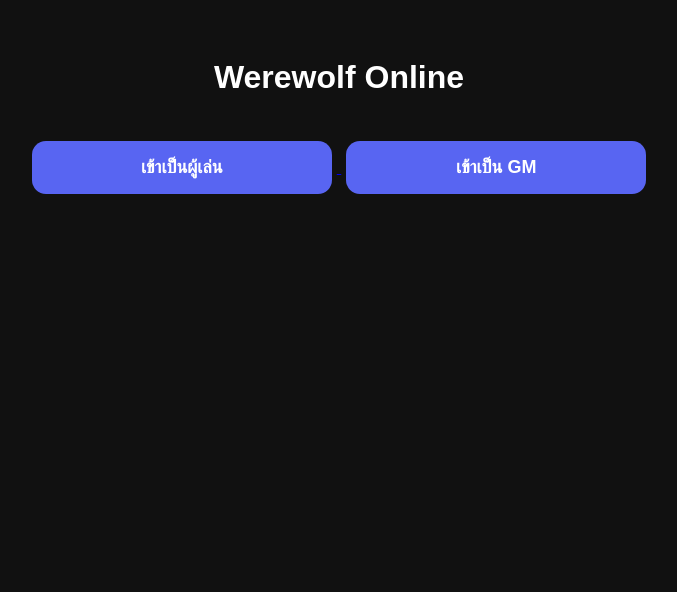
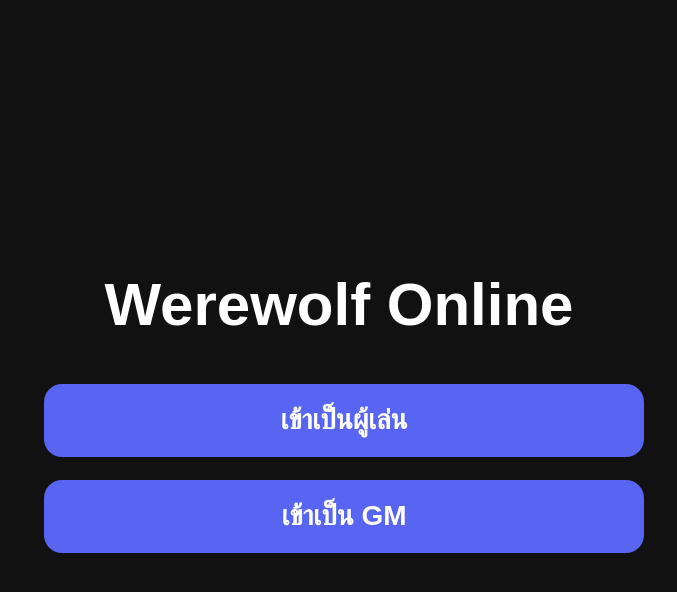
Before and after one commit to tanawutmalirum29-ux/werewolf-online, a website: page public/index.html in a window 1280 px wide. Shown: the whole page, without its empty margins (301-978 px from the left). Drawn offline with nearby package versions, Linux system fonts and the light colour scheme; no server answers.

Commit message:
Update index.html

```diff
--- a/public/index.html
+++ b/public/index.html
@@ -2,6 +2,14 @@
 <html>
 
 <head>
+
+  <meta charset="UTF-8">
+
+  <!-- สำคัญมาก -->
+  <meta
+    name="viewport"
+    content="width=device-width, initial-scale=1.0"
+  >
 
   <title>Werewolf Game</title>
 
@@ -9,45 +17,84 @@
 
   <style>
 
+    *{
+      box-sizing:border-box;
+
+      /* ปิดการคัดลอก */
+      user-select:none;
+      -webkit-user-select:none;
+      -webkit-touch-callout:none;
+    }
+
     body{
+
+      margin:0;
 
       background:#111;
       color:white;
 
-      font-family:Arial;
+      font-family:Arial,sans-serif;
 
-      padding:30px;
+      min-height:100vh;
+
+      display:flex;
+      flex-direction:column;
+      align-items:center;
+      justify-content:center;
+
+      padding:20px;
       text-align:center;
     }
 
     h1{
 
       margin-bottom:40px;
+
+      font-size:clamp(
+        32px,
+        6vw,
+        60px
+      );
+    }
+
+    .menu{
+
+      width:100%;
+      max-width:600px;
     }
 
     button{
 
       width:100%;
 
-      max-width:300px;
+      padding:20px;
 
-      padding:16px;
-
-      margin-bottom:15px;
+      margin-bottom:18px;
 
       border:none;
 
-      border-radius:14px;
+      border-radius:18px;
 
       background:#5865f2;
 
       color:white;
 
-      font-size:18px;
+      font-size:clamp(
+        18px,
+        3vw,
+        28px
+      );
 
       font-weight:bold;
 
       cursor:pointer;
+
+      transition:0.2s;
+    }
+
+    button:active{
+
+      transform:scale(0.97);
     }
 
     .hidden{
@@ -58,18 +105,34 @@
 
       background:#1e1e1e;
 
-      padding:15px;
+      padding:18px;
 
-      border-radius:14px;
+      border-radius:18px;
 
-      margin-bottom:12px;
+      margin-bottom:15px;
+
+      font-size:20px;
     }
 
     .delete-btn{
 
       background:#ed4245;
 
-      margin-top:10px;
+      margin-top:12px;
+    }
+
+    a{
+
+      text-decoration:none;
+      width:100%;
+    }
+
+    #secretPanel{
+
+      width:100%;
+      max-width:700px;
+
+      margin-top:30px;
     }
 
   </style>
@@ -82,6 +145,8 @@
   Werewolf Online
 </h1>
 
+<div class="menu">
+
   <a href="player.html">
     <button>
       เข้าเป็นผู้เล่น
@@ -93,6 +158,8 @@
       เข้าเป็น GM
     </button>
   </a>
+
+</div>
 
 <div
   id="secretPanel"
```
Lines whose indentation alone changed are shown as unchanged.
